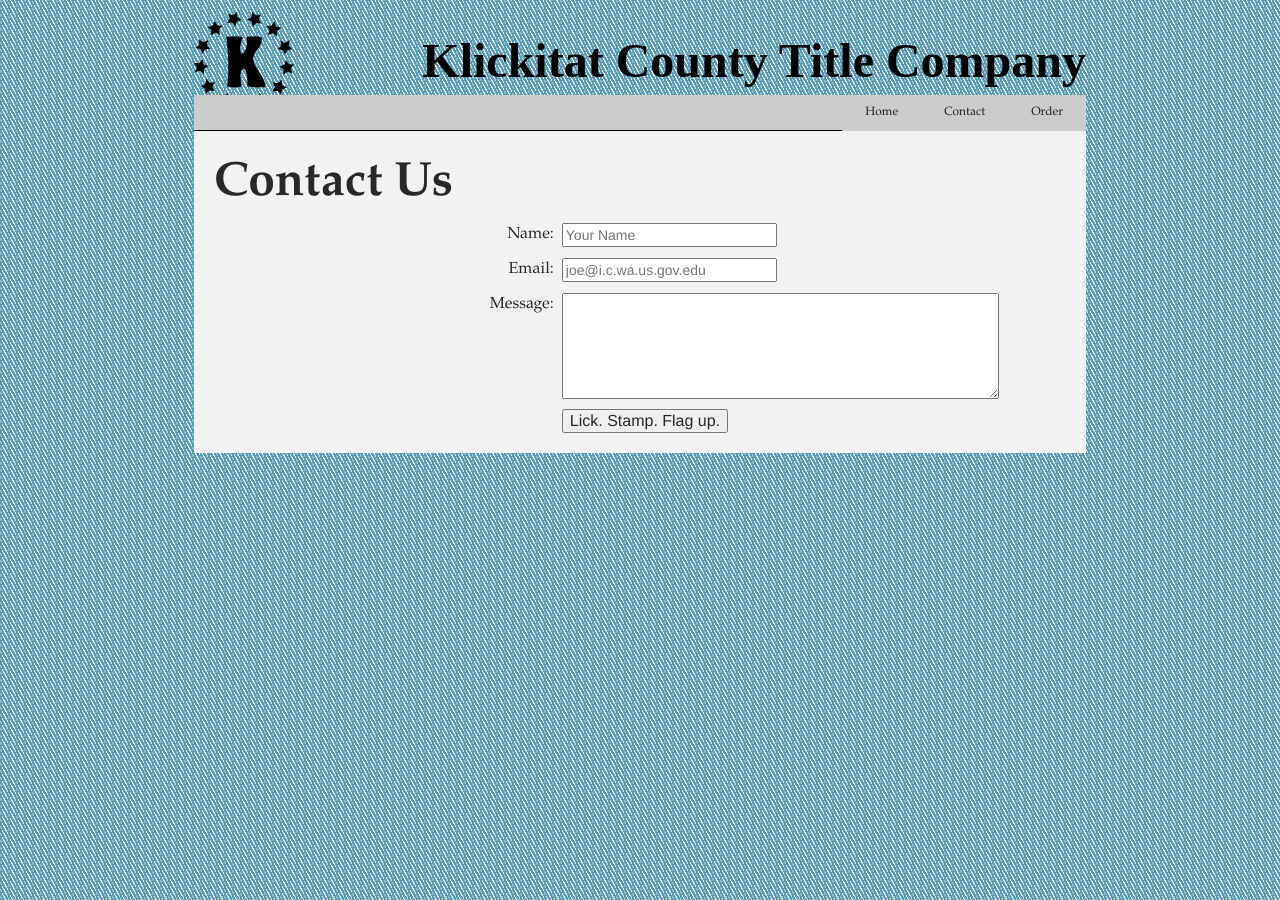
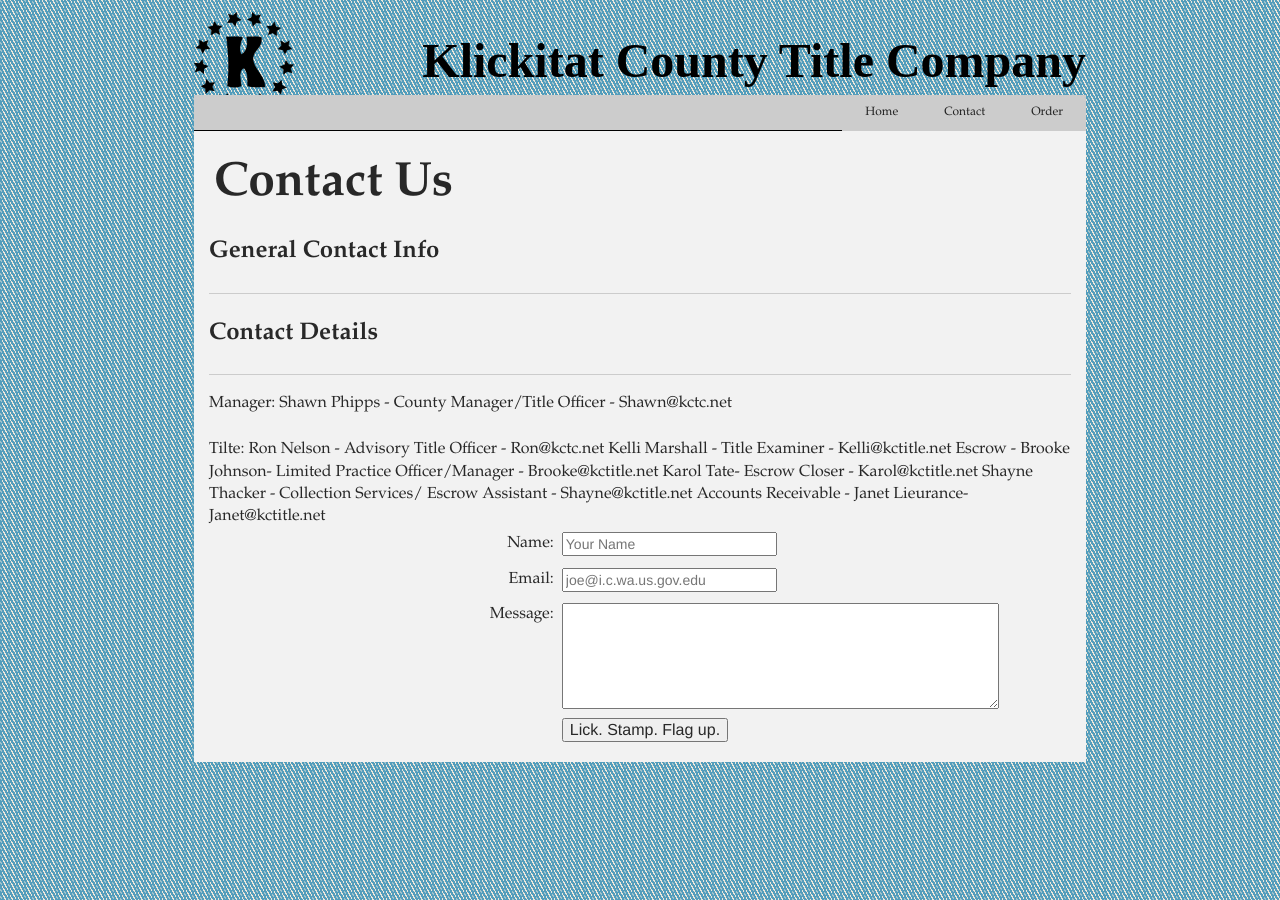
Before and after one commit to Crossdiver/KCTitle, a Jekyll site: the page built from contact.html, in a window 1280 px wide. Built offline with Jekyll 4.4.1, drawn with Linux system fonts in a browser that asks for light colours; some web fonts are replaced.

```diff
--- a/contact.html
+++ b/contact.html
@@ -3,7 +3,27 @@ layout: default
 ---
 <section class="content">
   <h1>Contact Us</h1>
+  	<h3>General Contact Info</h3>
+  	<hr>
 
+
+
+  	<h3>Contact Details</h3>
+  	<hr>
+
+  	<p>Manager: Shawn Phipps - County Manager/Title Officer - Shawn@kctc.net</p>
+
+Tilte:
+Ron Nelson - Advisory Title Officer - Ron@kctc.net
+Kelli Marshall - Title Examiner - Kelli@kctitle.net
+
+Escrow -
+Brooke Johnson- Limited Practice Officer/Manager - Brooke@kctitle.net
+Karol Tate- Escrow Closer - Karol@kctitle.net
+Shayne Thacker - Collection Services/ Escrow Assistant - Shayne@kctitle.net
+
+Accounts Receivable -
+Janet Lieurance- Janet@kctitle.net
 
 
   <form class="expandedform">
--- a/css/992.css
+++ b/css/992.css
@@ -70,6 +70,13 @@ body {
 	top: -20px;
 }
 
+#map {
+	position: absolute;
+	top: 630px;
+	right: 16%;
+	width: 200px;
+}
+
 
 
 
--- a/css/style.css
+++ b/css/style.css
@@ -429,6 +429,9 @@ h2 {
 	margin-left: 0;
 }
 
+#map {
+	border: 1.5px #333 solid;
+}
 
 
 /* NAVIGATION */
```
Also changed, not shown: 3 other files.
